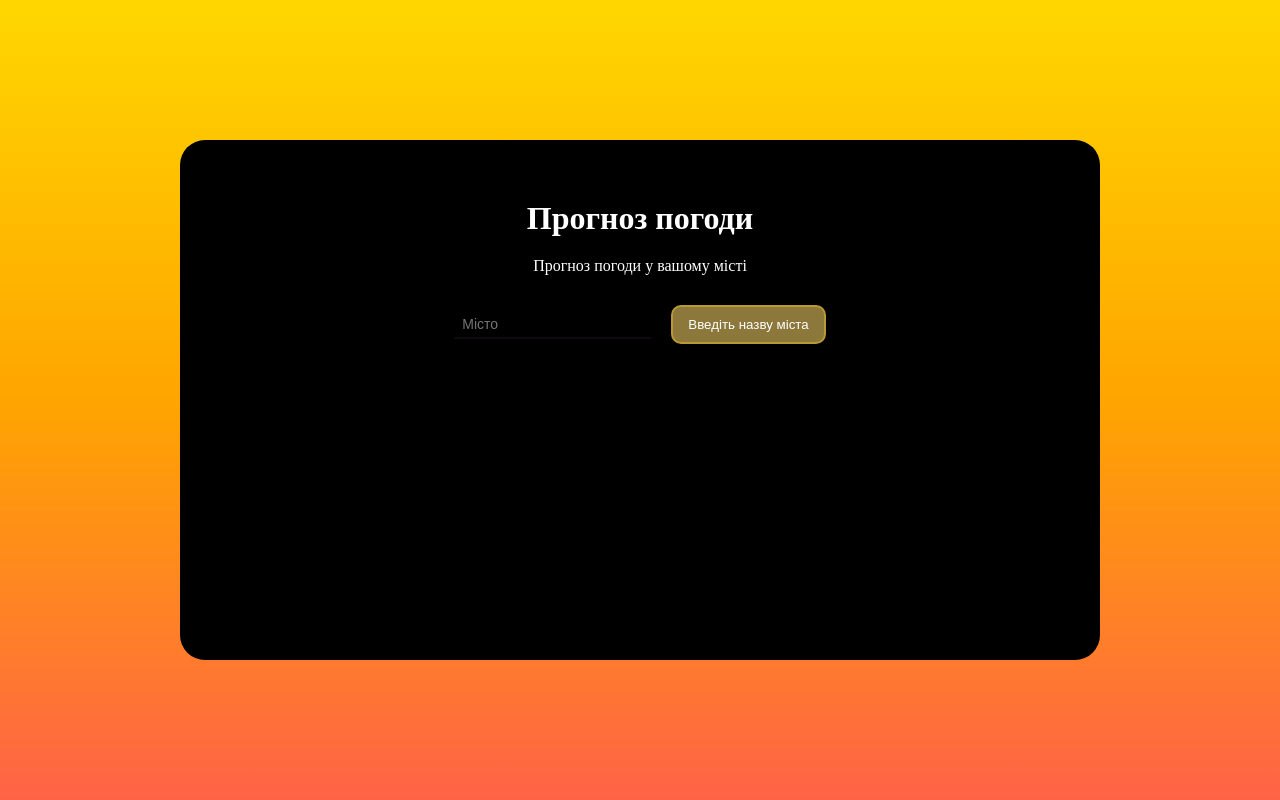
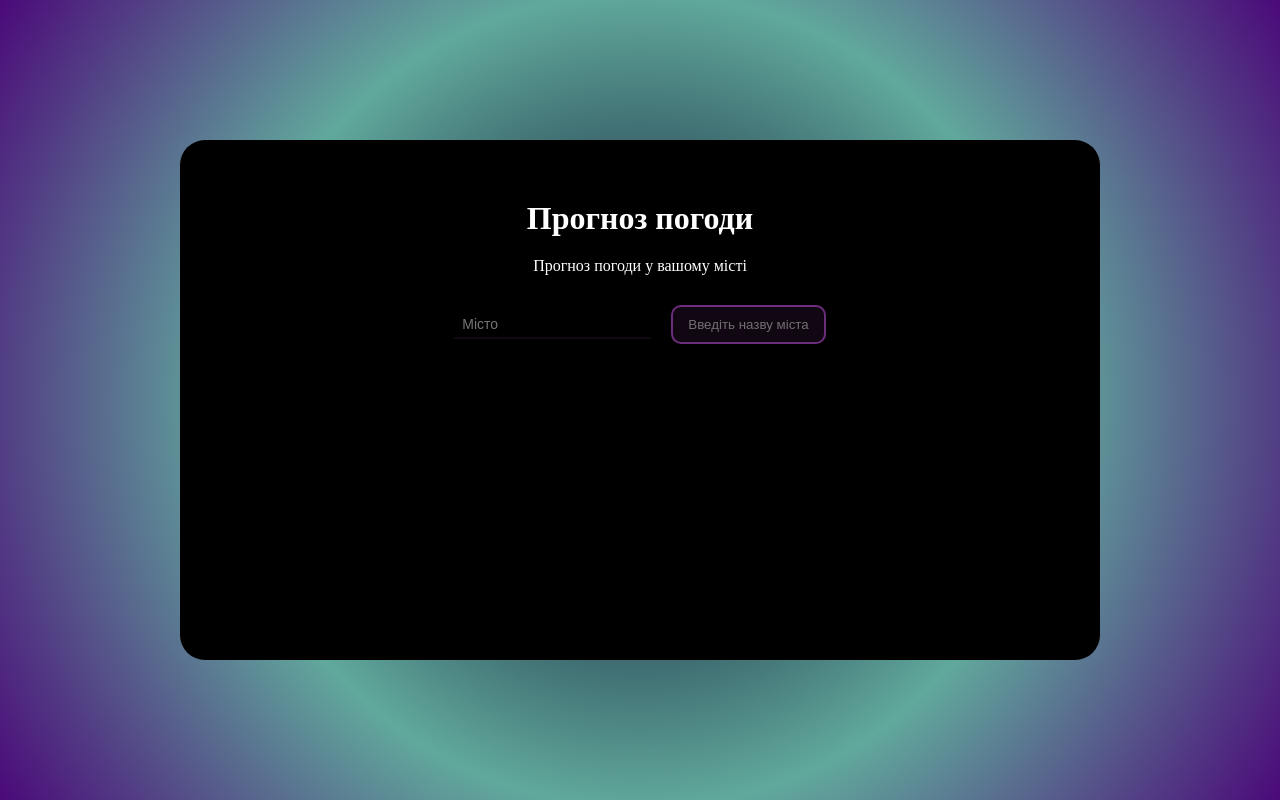
Before and after one commit to OleksandrStrunkin/my-vue-app, a Vue app: page / in a window 1280 px wide. Built offline with nearby package versions, Linux system fonts and the light colour scheme.

Commit message:
add style

```diff
--- a/src/App.vue
+++ b/src/App.vue
@@ -106,21 +106,21 @@ export default {
   }
 
   .wrapper button {
-    background: #e3bc4d;
+    background: #6d2d7d61;
     color: #fff;
     border-radius: 10px;
-    border: 2px solid #b99935;
+    border: 2px solid #6d2d7d;
     padding: 10px 15px;
     margin-left: 20px;
     cursor: pointer;
-    transition: transform 500ms ease;
+    transition: background 500ms ease;
   }
 
   .wrapper button:hover {
-    transform: scale(1.1);
+    background:#6d2d7d;
   }
   .wrapper button:disabled {
-    background-color: #8d783c;
-    transform: scale(1);
+    background-color: #6d2d7d27;
+    color: #ffffff6a;
   }
 </style>
--- a/src/WeatherApi.js
+++ b/src/WeatherApi.js
@@ -1,30 +1,12 @@
 import axios from "axios";
 
-const apiKey = "42e427f55f8f89516d845dd76e3ce052";
+const apiKey = process.env.VUE_APP_API_KEY;
 
 export async function getWeather(city) {
   const res = await axios.get(
     `https://api.openweathermap.org/data/2.5/weather?q=${city}&appid=${apiKey}`
   );
-  console.log(res.data)
-    return res.data;
+  return res.data;
 }
 
-
 export default getWeather;
-
-// export const getWeather = async (city) => {
-//   try {
-//     const res = await axios.get(
-//       `https://api.openweathermap.org/data/2.5/weather?q=${city}&appid=${apiKey}`
-//     );
-//     if (res.data.cod === 200) {
-//       return res.data;
-//     } else {
-//       console.error(res.data.cod);
-//       throw new Error(res.data.message);
-//     }
-//   } catch (error) {
-//     throw error;
-//   }
-// };
--- a/src/assets/main.css
+++ b/src/assets/main.css
@@ -6,7 +6,7 @@
 body {
     width: 100%;
     height: 100vh;
-    background: linear-gradient(to bottom, #FFD700, #FFA500, #FF6347);
+    background: radial-gradient(circle, rgba(2, 0, 36, 1) 0%, rgba(9, 121, 101, 0.644782913165266) 54%, rgba(75, 9, 121, 1) 100%);
     display: flex;
     align-items: center;
     justify-content: center;
--- a/src/components/DescriptionsComponent.vue
+++ b/src/components/DescriptionsComponent.vue
@@ -8,7 +8,7 @@
         <p>Схід сонця: {{ info.sunrise }}</p>
         <p>Захід сонця: {{ info.sunset }}</p>
         <p>Опис: {{ info.description }}</p>
-        <img :src="info.icon" alt="Weather icon" />
+        <!-- <img :src="info.icon" alt="Weather icon" /> -->
       </div>
     </div>
 </template>
@@ -38,7 +38,16 @@ export default {
     display: grid;
       grid-template-columns: repeat(2, 1fr);
       grid-template-rows: repeat(3, 1fr);
-      grid-column-gap: 5px;
-      grid-row-gap: 6px;
+      grid-row-gap: 10px;
+      grid-column-gap: 200px;
+  }
+  .box p {
+    width: 100%;
+    border: 2px solid #6d2d7d;
+    background-color: rgba(255, 0, 0, 0.089);
+    border-radius: 5px;
+    padding: 15px 15px;
+    flex-grow: 1;
+    font-size: large;
   }
 </style>
```
Also changed, not shown: 1 other file (tests, documents, lock files or other folders).
